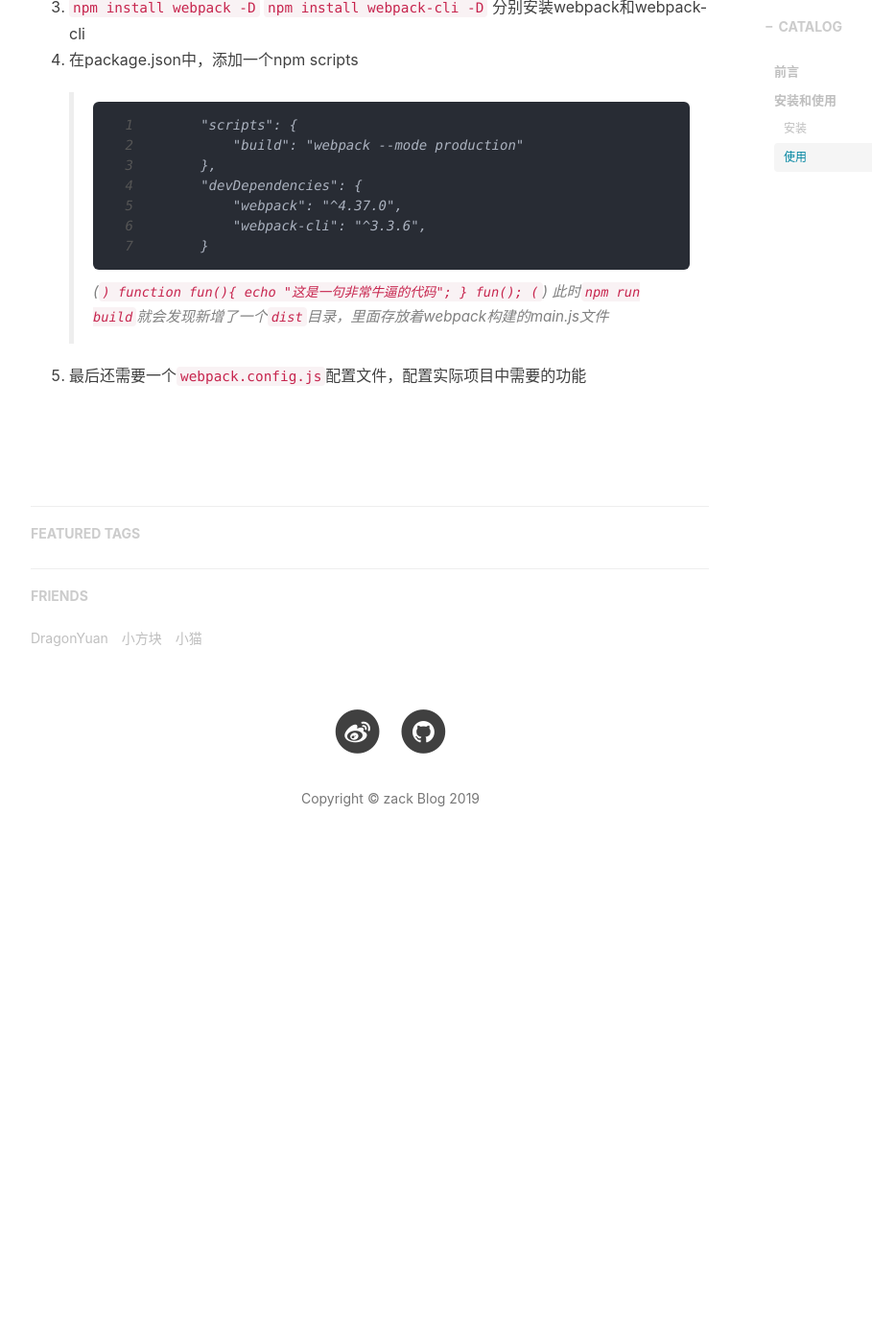
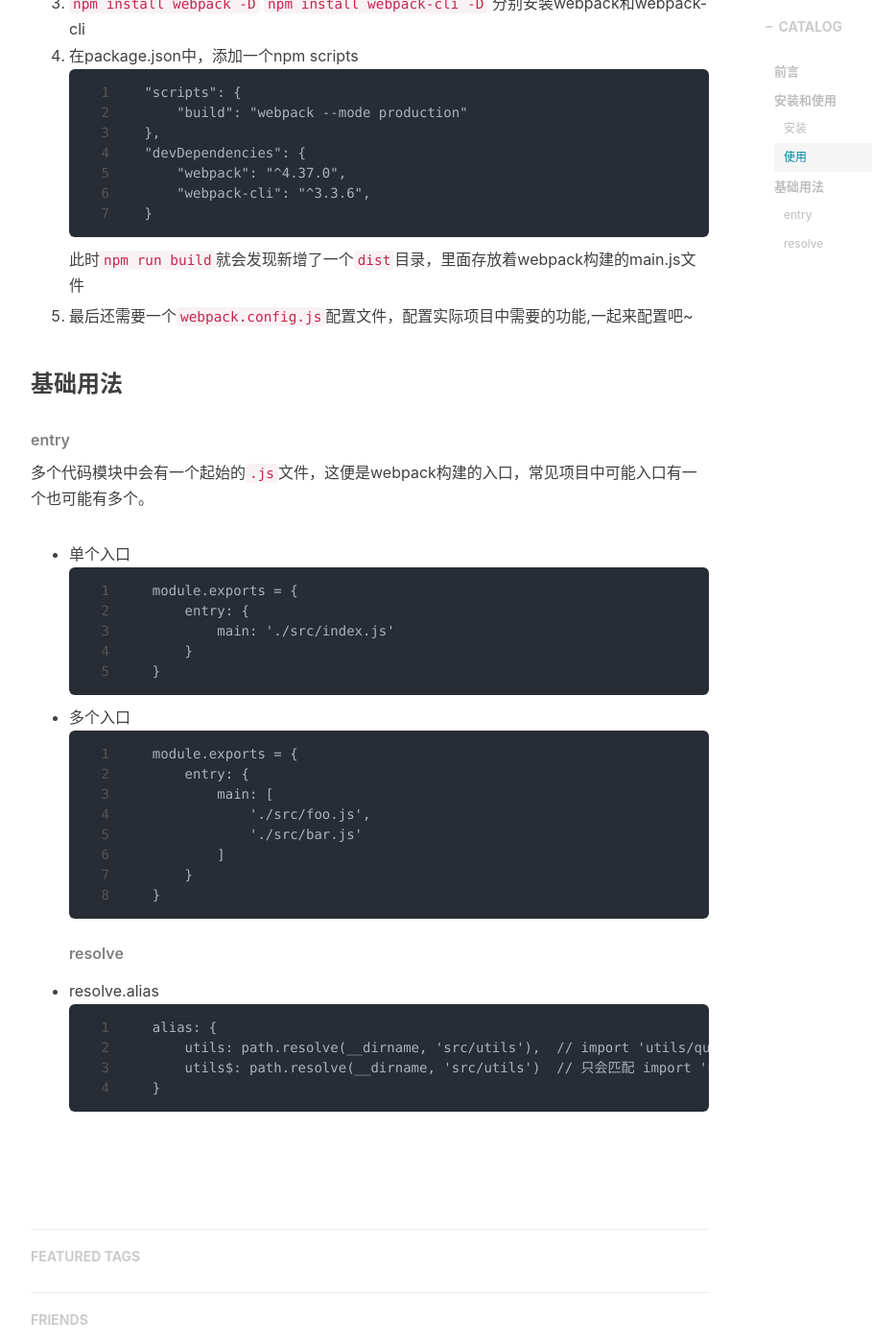
Before and after one commit to zengkaiz/zengkaiz.github.io, a Jekyll site: the page built from _posts/2018-07-22-webpack.markdown, in a window 1280 px wide and 1400 px high, scrolled down 1053 px. Shown: the whole window at 96% size, without its empty margins (233-1142 px from the left). Built offline with Jekyll 4.4.1, drawn with Linux system fonts in a browser that asks for light colours; nearby versions of some CDN libraries; comment, search, counter and statistics services are not loaded; before the commit the page ends 1962 px from its top, so only the background shows below that.

Commit message:
190725 updated

````diff
--- a/_posts/2018-07-22-webpack.markdown
+++ b/_posts/2018-07-22-webpack.markdown
@@ -23,26 +23,52 @@
 
 ###### 安装
 ` npm install webpack webpack-cli -g  `
-##### 使用
+###### 使用
 1. 创建一个项目在`src`目录下新建`index.html`,`index.css`,`index.js`以及`assets`文件夹等一个基础的项目结构
 2. 在项目根目录下使用`npm init` 创建`package.json`文件
 3. `npm install webpack -D`   `npm install webpack-cli -D`  分别安装webpack和webpack-cli
 4. 在package.json中，添加一个npm scripts
->
-    ```
-        "scripts": {
-            "build": "webpack --mode production"
-        },
-        "devDependencies": {
-            "webpack": "^4.37.0",
-            "webpack-cli": "^3.3.6",
+```
+    "scripts": {
+        "build": "webpack --mode production"
+    },
+    "devDependencies": {
+        "webpack": "^4.37.0",
+        "webpack-cli": "^3.3.6",
+    }
+```
+此时`npm run build`就会发现新增了一个`dist`目录，里面存放着webpack构建的main.js文件
+5. 最后还需要一个`webpack.config.js`配置文件，配置实际项目中需要的功能,一起来配置吧~
+
+### 基础用法
+
+###### entry
+多个代码模块中会有一个起始的`.js`文件，这便是webpack构建的入口，常见项目中可能入口有一个也可能有多个。
++ 单个入口
+```
+    module.exports = {
+        entry: {
+            main: './src/index.js'
         }
-    ```
-    (```)
-        function fun(){
-            echo "这是一句非常牛逼的代码";
+    }
+```
++ 多个入口
+```
+    module.exports = {
+        entry: {
+            main: [
+                './src/foo.js',
+                './src/bar.js'
+            ]
         }
-        fun();
-    (```)
-此时`npm run build`就会发现新增了一个`dist`目录，里面存放着webpack构建的main.js文件
-5. 最后还需要一个`webpack.config.js`配置文件，配置实际项目中需要的功能
+    }
+```
+###### resolve
+
++ resolve.alias
+```
+    alias: {
+        utils: path.resolve(__dirname, 'src/utils'),  // import 'utils/query.js' 等同于 'import [项目绝对路径]/src/utils/query.js'
+        utils$: path.resolve(__dirname, 'src/utils')  // 只会匹配 import 'utils'
+    }
+```
````
